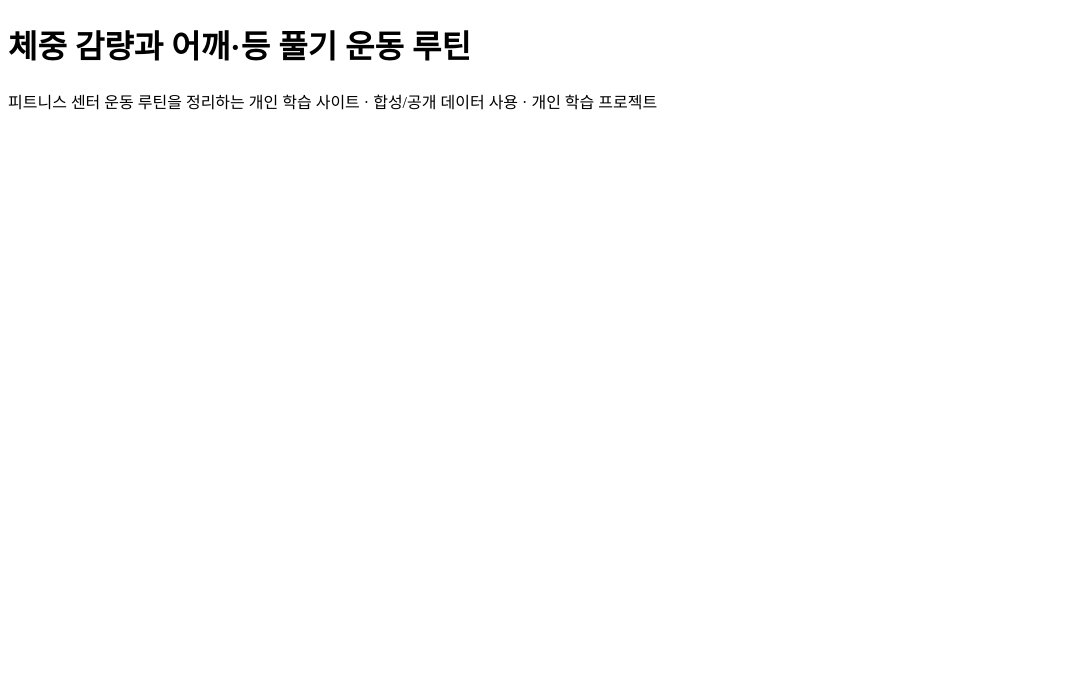
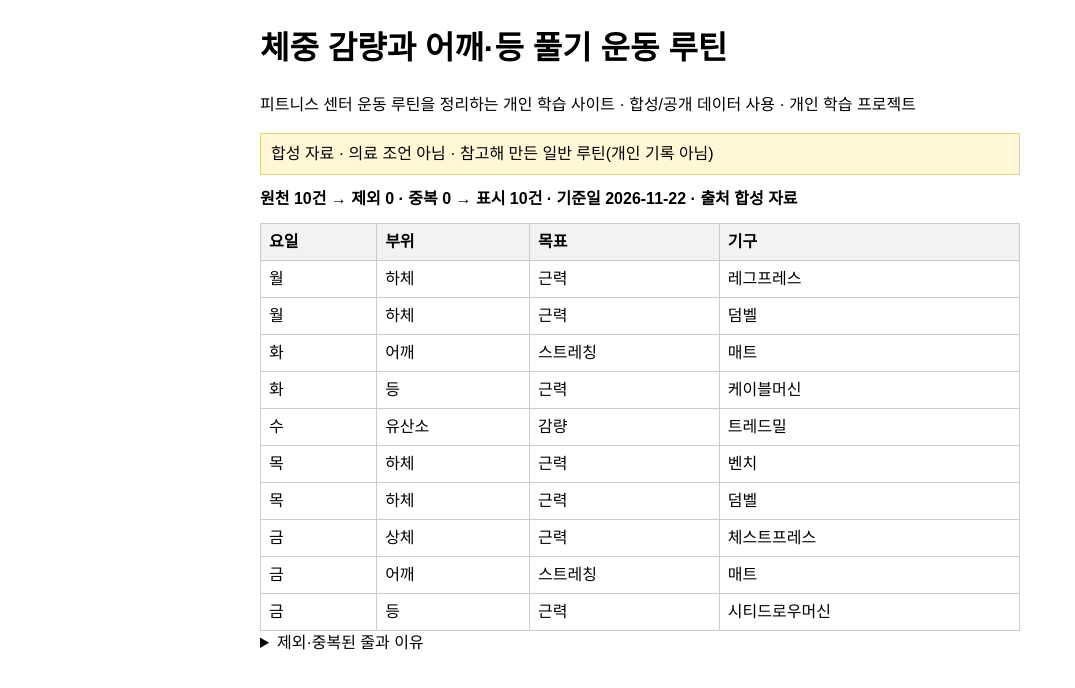
Before and after one commit to 2hanok/fde-lab, a plain HTML site: page docs/index.html in a window 1280 px wide. Shown: the whole page, without its empty margins (0-1075 px from the left). Drawn offline with Linux system fonts and the light colour scheme.

Commit message:
첫 화면에 루틴 10건 표 추가
routines.csv를 읽어 RULES.md 규칙(중복·정렬·제외)대로 표로 표시. 코드는 AI가 작성하고 화면 결과는 직접 확인.

```diff
--- a/docs/index.html
+++ b/docs/index.html
@@ -4,9 +4,69 @@
 <meta charset="utf-8">
 <meta name="viewport" content="width=device-width, initial-scale=1">
 <title>체중 감량과 어깨·등 풀기 운동 루틴 — 주경야독 2026</title>
+<style>
+body{font-family:sans-serif;max-width:760px;margin:24px auto;padding:0 12px;line-height:1.5}
+table{border-collapse:collapse;width:100%}
+th,td{border:1px solid #ccc;padding:6px 8px;text-align:left}
+th{background:#f2f2f2}
+.note{background:#fff7d6;border:1px solid #e6d27a;padding:8px 10px;margin:12px 0}
+.sum{font-weight:bold;margin:12px 0}
+</style>
 </head>
 <body>
 <h1>체중 감량과 어깨·등 풀기 운동 루틴</h1>
 <p>피트니스 센터 운동 루틴을 정리하는 개인 학습 사이트 · 합성/공개 데이터 사용 · 개인 학습 프로젝트</p>
+<div class="note">합성 자료 · 의료 조언 아님 · 참고해 만든 일반 루틴(개인 기록 아님)</div>
+<div id="sum" class="sum">불러오는 중…</div>
+<table>
+<thead><tr><th>요일</th><th>부위</th><th>목표</th><th>기구</th></tr></thead>
+<tbody id="rows"></tbody>
+</table>
+<details><summary>제외·중복된 줄과 이유</summary><ul id="skipped"></ul></details>
+<script>
+// 규칙은 docs/data/RULES.md 와 같다.
+var DAYS = ["월","화","수","목","금","토","일"];
+var PARTS = ["상체","하체","어깨","등","전신","유산소"];
+var GOALS = ["감량","근력","스트레칭"];
+var BASE_DATE = "2026-11-22";
+
+fetch("data/routines.csv").then(function(r){ return r.text(); }).then(function(text){
+  var lines = text.replace(/^\uFEFF/, "").split(/\r?\n/).filter(function(l){ return l.trim() !== ""; });
+  lines.shift(); // 맨 윗줄(칸 이름)
+  var kept = [], seen = {}, skipped = [];
+  lines.forEach(function(line, i){
+    var c = line.split(",").map(function(s){ return s.trim(); });
+    var no = i + 2; // 파일의 줄 번호
+    var reason = "";
+    if (c.length < 4 || !c[0] || !c[1] || !c[2] || !c[3]) reason = "필수 칸이 비어 있음";
+    else if (DAYS.indexOf(c[0]) < 0) reason = "요일 형식 틀림";
+    else if (PARTS.indexOf(c[1]) < 0) reason = "부위가 보기에 없음";
+    else if (GOALS.indexOf(c[2]) < 0) reason = "목표가 보기에 없음";
+    if (reason) { skipped.push(no + "줄 제외: " + line + " (" + reason + ")"); return; }
+    var key = c[0] + "|" + c[3].toLowerCase();
+    if (seen[key]) { skipped.push(no + "줄 중복: " + line + " (요일과 기구가 같음, " + seen[key] + "줄을 남김)"); return; }
+    seen[key] = no;
+    kept.push(c);
+  });
+  var excluded = skipped.filter(function(s){ return s.indexOf("제외") > -1; }).length;
+  var dup = skipped.length - excluded;
+  kept.sort(function(a, b){
+    return DAYS.indexOf(a[0]) - DAYS.indexOf(b[0]) || PARTS.indexOf(a[1]) - PARTS.indexOf(b[1]);
+  });
+  var tb = document.getElementById("rows");
+  kept.forEach(function(c){
+    var tr = document.createElement("tr");
+    c.forEach(function(v){ var td = document.createElement("td"); td.textContent = v; tr.appendChild(td); });
+    tb.appendChild(tr);
+  });
+  var ul = document.getElementById("skipped");
+  skipped.forEach(function(s){ var li = document.createElement("li"); li.textContent = s; ul.appendChild(li); });
+  if (!skipped.length) { var li = document.createElement("li"); li.textContent = "없음"; ul.appendChild(li); }
+  document.getElementById("sum").textContent =
+    "원천 " + lines.length + "건 → 제외 " + excluded + " · 중복 " + dup + " → 표시 " + kept.length + "건 · 기준일 " + BASE_DATE + " · 출처 합성 자료";
+}).catch(function(){
+  document.getElementById("sum").textContent = "데이터를 불러오지 못했습니다(data/routines.csv 확인).";
+});
+</script>
 </body>
 </html>
```
